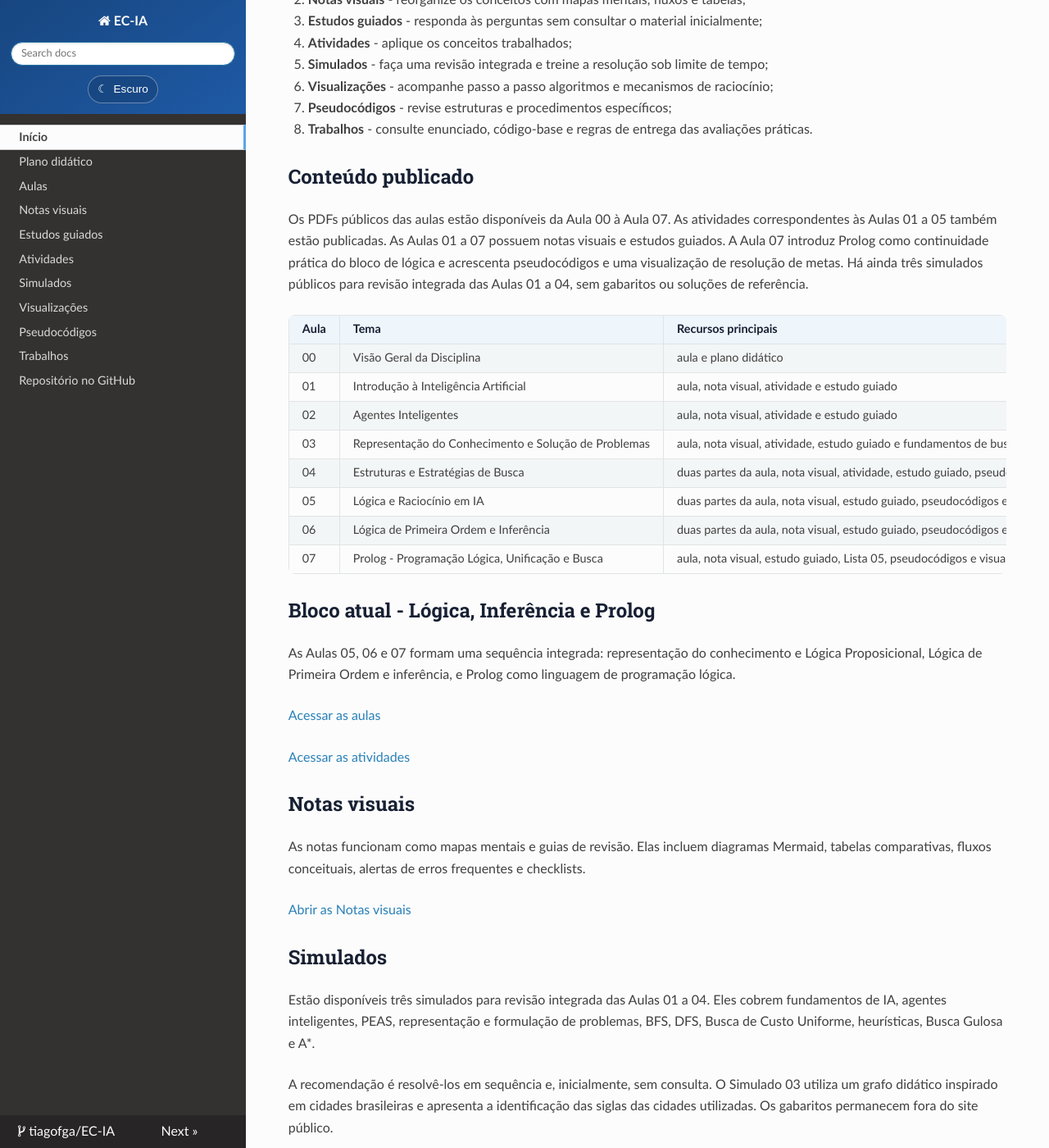
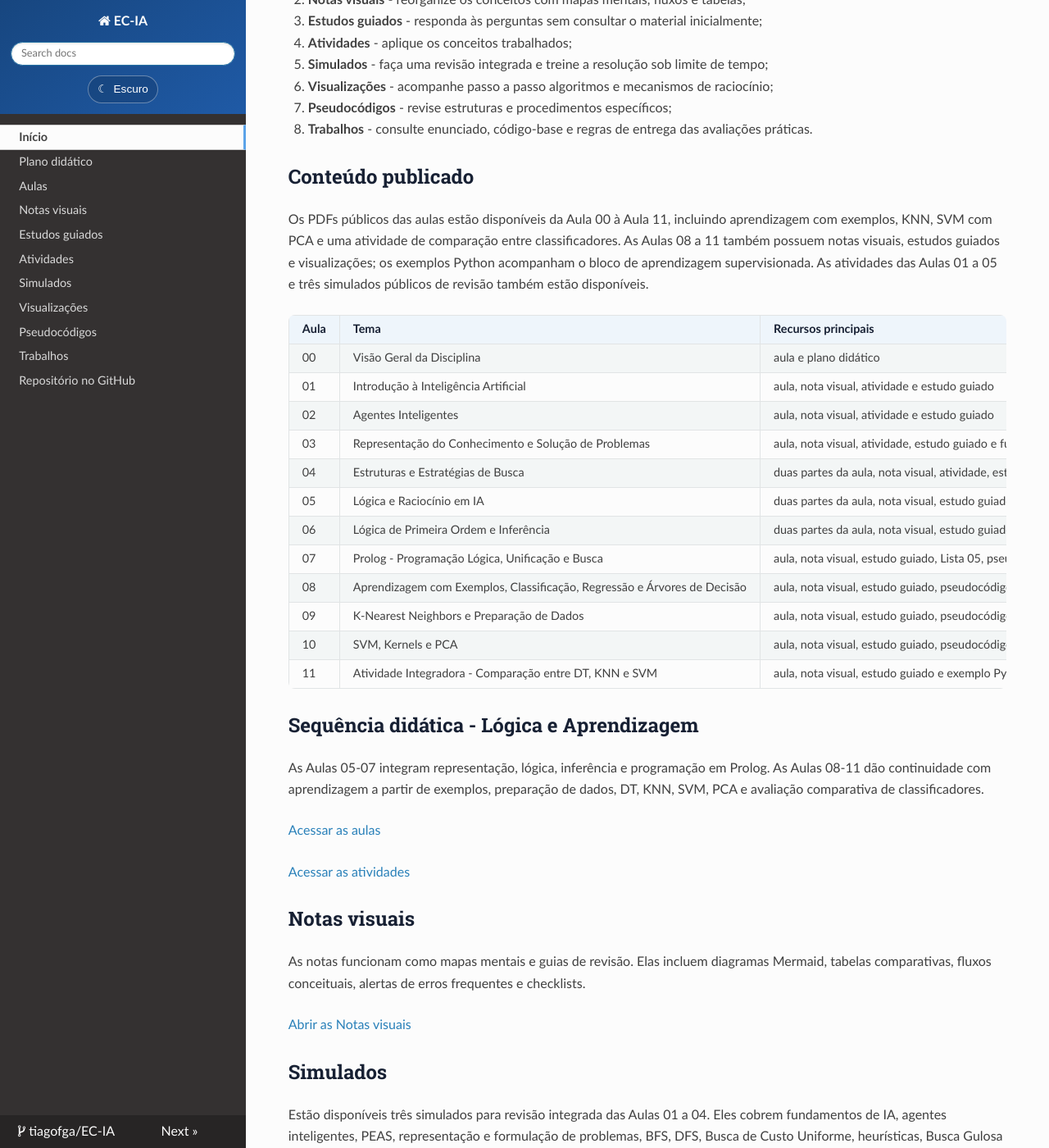
Before and after one commit to tiagofga/EC-IA, an MkDocs documentation site: the page built from docs/index.md, in a window 1280 px wide and 1400 px high, scrolled down 549 px. Shown: the whole window at 82% size. Built offline with MkDocs 1.6.1, drawn with Linux system fonts in a browser that asks for light colours; nearby versions of some CDN libraries; some of the changed text lies outside the part shown.

Commit message:
docs(site): align learning catalog and release notes

```diff
--- a/docs/index.md
+++ b/docs/index.md
@@ -21,7 +21,7 @@ Se você está acompanhando a disciplina durante o semestre, use esta sequência
 
 ## Conteúdo publicado
 
-Os PDFs públicos das aulas estão disponíveis da Aula 00 à Aula 07. As atividades correspondentes às Aulas 01 a 05 também estão publicadas. As Aulas 01 a 07 possuem notas visuais e estudos guiados. A Aula 07 introduz Prolog como continuidade prática do bloco de lógica e acrescenta pseudocódigos e uma visualização de resolução de metas. Há ainda três simulados públicos para revisão integrada das Aulas 01 a 04, sem gabaritos ou soluções de referência.
+Os PDFs públicos das aulas estão disponíveis da Aula 00 à Aula 11, incluindo aprendizagem com exemplos, KNN, SVM com PCA e uma atividade de comparação entre classificadores. As Aulas 08 a 11 também possuem notas visuais, estudos guiados e visualizações; os exemplos Python acompanham o bloco de aprendizagem supervisionada. As atividades das Aulas 01 a 05 e três simulados públicos de revisão também estão disponíveis.
 
 | Aula | Tema | Recursos principais |
 |---|---|---|
@@ -33,10 +33,14 @@ Os PDFs públicos das aulas estão disponíveis da Aula 00 à Aula 07. As ativid
 | 05 | Lógica e Raciocínio em IA | duas partes da aula, nota visual, estudo guiado, pseudocódigos e visualizações de Wumpus, modelos e resolução |
 | 06 | Lógica de Primeira Ordem e Inferência | duas partes da aula, nota visual, estudo guiado, pseudocódigos e visualizações de unificação e inferência |
 | 07 | Prolog - Programação Lógica, Unificação e Busca | aula, nota visual, estudo guiado, Lista 05, pseudocódigos e visualização de resolução de metas |
+| 08 | Aprendizagem com Exemplos, Classificação, Regressão e Árvores de Decisão | aula, nota visual, estudo guiado, pseudocódigo e exemplos Python |
+| 09 | K-Nearest Neighbors e Preparação de Dados | aula, nota visual, estudo guiado, pseudocódigos e exemplos Python |
+| 10 | SVM, Kernels e PCA | aula, nota visual, estudo guiado, pseudocódigos e exemplos Python |
+| 11 | Atividade Integradora - Comparação entre DT, KNN e SVM | aula, nota visual, estudo guiado e exemplo Python |
 
-## Bloco atual - Lógica, Inferência e Prolog
+## Sequência didática - Lógica e Aprendizagem
 
-As Aulas 05, 06 e 07 formam uma sequência integrada: representação do conhecimento e Lógica Proposicional, Lógica de Primeira Ordem e inferência, e Prolog como linguagem de programação lógica.
+As Aulas 05-07 integram representação, lógica, inferência e programação em Prolog. As Aulas 08-11 dão continuidade com aprendizagem a partir de exemplos, preparação de dados, DT, KNN, SVM, PCA e avaliação comparativa de classificadores.
 
 [Acessar as aulas](aulas/index.md)
 
@@ -77,7 +81,7 @@ O primeiro trabalho prático utiliza diretamente os conteúdos da Aula 04.
 
 ## Versão pública
 
-A versão pública de referência é **v0.9.0**.
+A versão **v0.10.0** está em preparação nesta branch; o Trabalho 2 está reservado para a **v0.11.0**.
 
 Esta versão consolida a atualização da Aula 06 - Parte II, a Aula 07 - Prolog, a Lista 05 e seus materiais complementares de estudo, pseudocódigos e visualização interativa.
 
```
